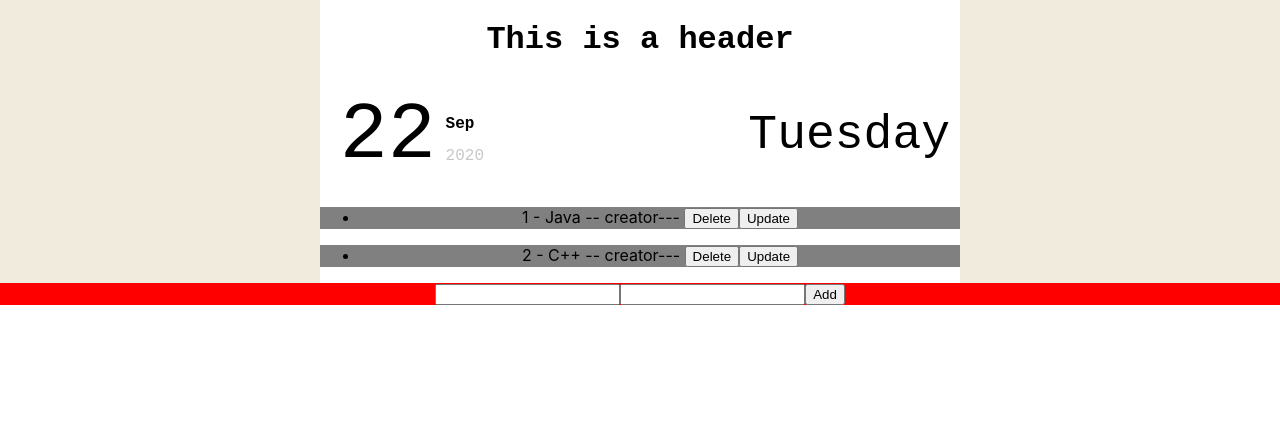
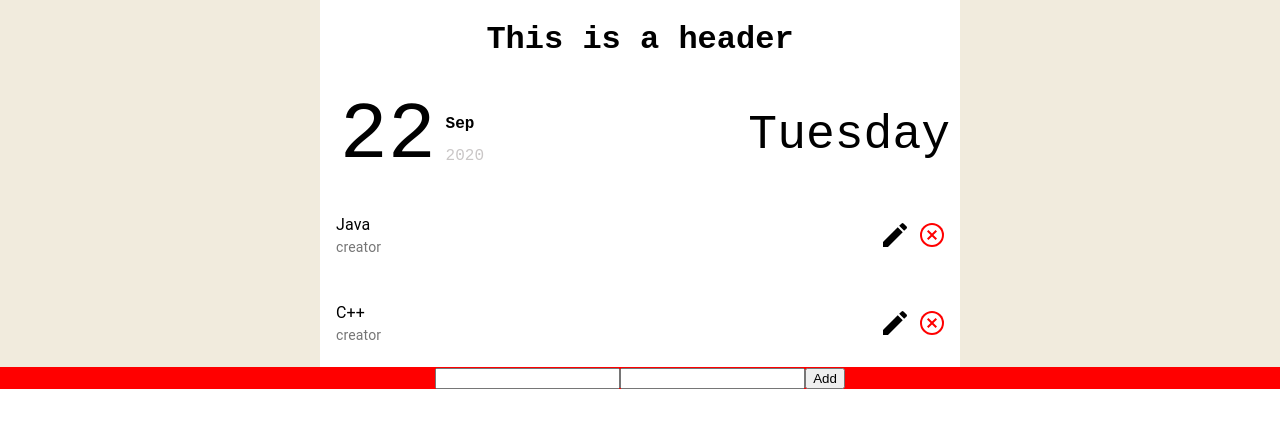
Before and after one commit to imadcollin/mpya-preboarding, a React (Create React App) app: page / in a window 1280 px wide. Shown: the top 428 px of the page. Built offline with nearby package versions, Linux system fonts and the light colour scheme.

Commit message:
Add material icons

```diff
--- a/src/Components/header-component/TodoList-component.js
+++ b/src/Components/header-component/TodoList-component.js
@@ -1,19 +1,43 @@
 import React from "react";
+import { makeStyles } from "@material-ui/core/styles";
+import List from "@material-ui/core/List";
+import ListItem from "@material-ui/core/ListItem";
+import ListItemText from "@material-ui/core/ListItemText";
+import CancelIcon from "@material-ui/icons/Cancel";
+import EditIcon from "@material-ui/icons/Edit";
+const useStyles = makeStyles((theme) => ({
+  root: {
+    backgroundColor: theme.palette.background.paper,
+  },
+}));
 
 const TodoList = ({ item, deleteItem, update, index }) => {
+  const classes = useStyles();
+
   return (
-    <div style={{ backgroundColor: "grey" }}>
-      <header className="App-header">
-        <ul>
-          <li>
-  {item.id} - {item.title} -- {item.creator}---{" "}
-            <button onClick={() => deleteItem(item.id)}>Delete</button>
-            <button onClick={() => update(item.id, item.title, item.creator, index)}>
-              Update
-            </button>
-          </li>
-        </ul>
-      </header>
+    <div>
+      <List component="nav" className={classes.root} aria-label="contacts">
+        <ListItem button>
+          <ListItemText primary={item.title} secondary={item.creator} />{" "}
+          <EditIcon
+            style={{
+              color: "black",
+              backgroundColor: "white",
+              fontSize: "2rem",
+            }}
+            onClick={() => update(item.id, item.title, item.creator, index)}
+          ></EditIcon>
+          <span>&nbsp;&nbsp;</span>
+          <CancelIcon
+            style={{
+              color: "white",
+              backgroundColor: "red",
+              borderRadius: "50%",
+            }}
+            onClick={() => deleteItem(item.id)}
+          ></CancelIcon>
+        </ListItem>
+      </List>
     </div>
   );
 };
```
